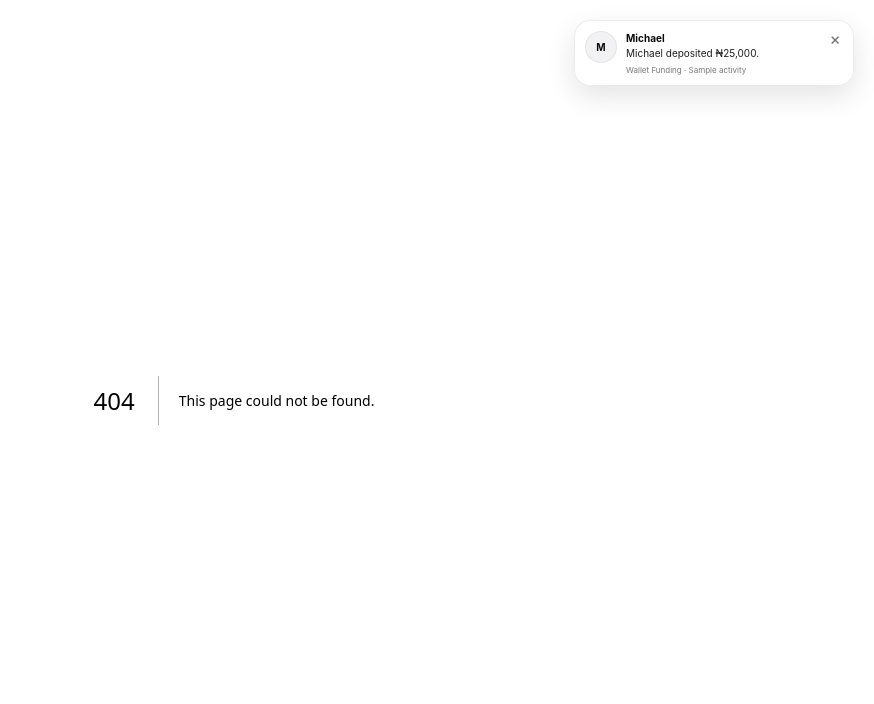
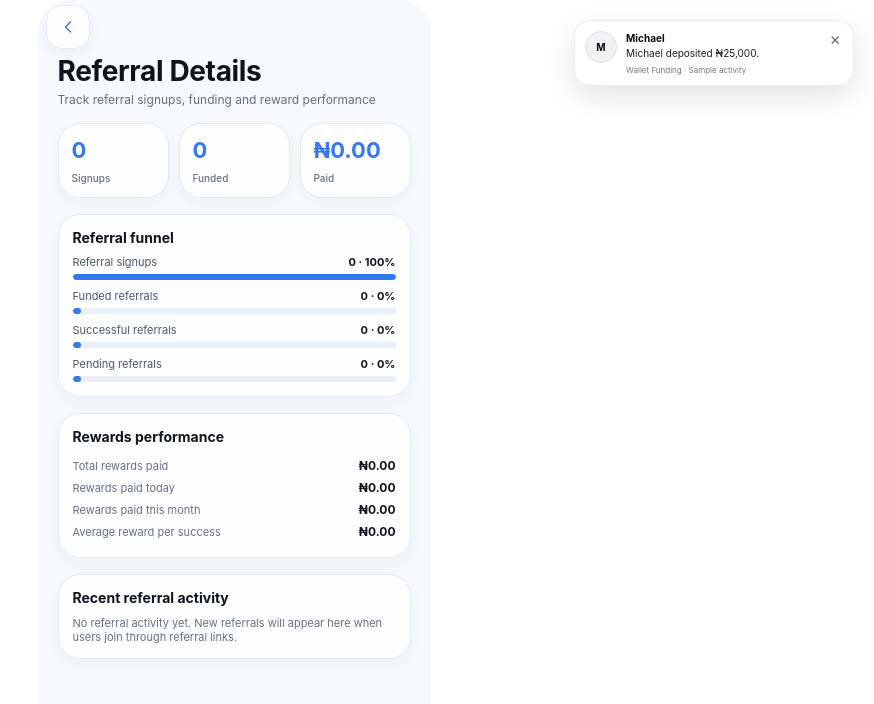
Before and after one commit to wis12dom34/-wickspend-web, a Next.js app: page /admin/referrals in a window 1280 px wide. Before the commit this address had no page. Shown: the top 704 px of the page, without its empty margins (406-1280 px from the left). Built offline with nearby package versions, Linux system fonts and the light colour scheme.

Commit message:
Add admin referrals route

```diff
--- /dev/null
+++ b/app/admin/referrals/page.tsx
@@ -0,0 +1,5 @@
+import AdminScreen from '../AdminScreen';
+
+export default function AdminReferralsPage() {
+  return <AdminScreen screen="referrals" />;
+}
```
